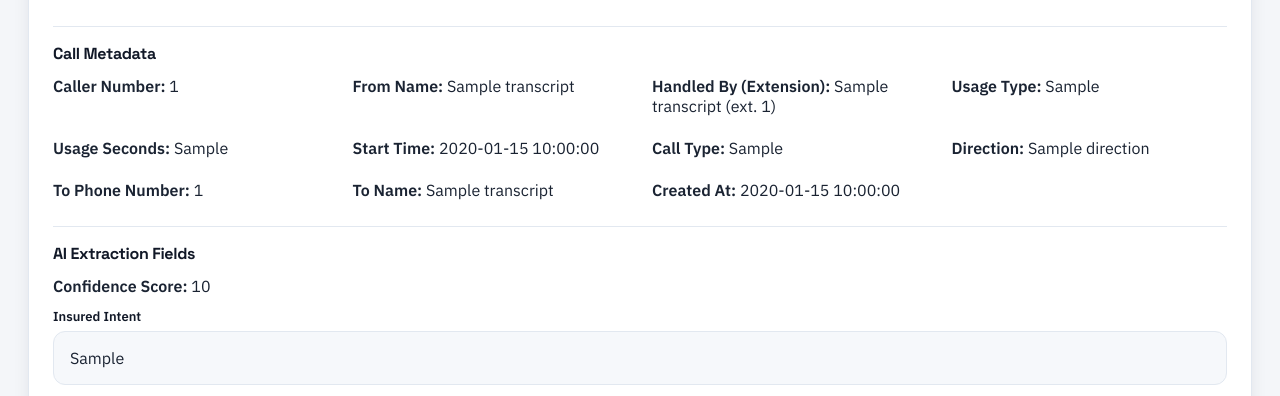
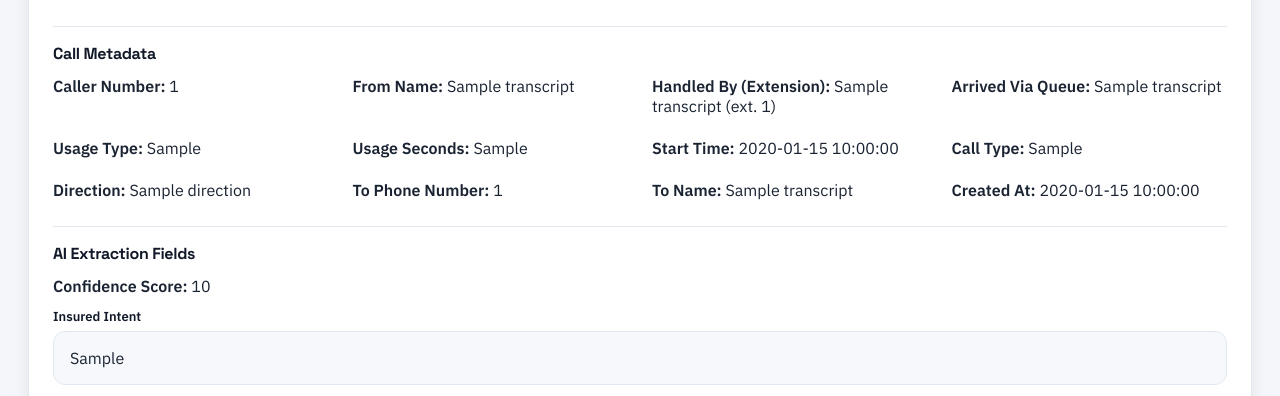
Before and after one commit to fredosaguilar/cbitranscripts, a FastAPI app: template templates/transcript_detail.html in a window 1280 px wide. Shown: the part 490-886 px from the top of the page. Run offline with FastAPI, Linux system fonts and the light colour scheme; the template is opened without the code that fills it: most values are stand-ins (such as "Sample title", 1, 10 or a date in 2020).

Commit message:
Attribute queue calls to the extension that answered, not the queue
Calls to the shared queue line produce a leg for the queue plus one per
extension it rang, so the previous logic could report the queue itself.
Leg selection now scores candidates: accepted legs win, the dialed
(queue) extension is penalized, queue-sounding names are penalized, and
legs with talk time are preferred. Verified against queue-answered,
direct, outbound, unanswered-queue, and empty-leg cases.

Also records the queue a call arrived through (queue_name), shown on the
list under Handled By and on the detail page as Arrived Via Queue.

Co-Authored-By: Claude Fable 5 <noreply@anthropic.com>
Claude-Session: https://claude.ai/code/session_01SXC6x6ecTLvfa3AFWK2YWF

```diff
--- a/database.py
+++ b/database.py
@@ -58,6 +58,7 @@ def run_safe_migrations():
         # RingCentral extension that actually handled the call on a shared line
         "ALTER TABLE transcript_responses ADD COLUMN IF NOT EXISTS extension_number VARCHAR",
         "ALTER TABLE transcript_responses ADD COLUMN IF NOT EXISTS extension_name VARCHAR",
+        "ALTER TABLE transcript_responses ADD COLUMN IF NOT EXISTS queue_name VARCHAR",
     ]
     try:
         with engine.connect() as conn:
--- a/main.py
+++ b/main.py
@@ -85,6 +85,7 @@ def on_startup():
         "ALTER TABLE transcript_responses ADD COLUMN IF NOT EXISTS agency_zoom_customer_name VARCHAR",
         "ALTER TABLE transcript_responses ADD COLUMN IF NOT EXISTS extension_number VARCHAR",
         "ALTER TABLE transcript_responses ADD COLUMN IF NOT EXISTS extension_name VARCHAR",
+        "ALTER TABLE transcript_responses ADD COLUMN IF NOT EXISTS queue_name VARCHAR",
     ]
     with engine.connect() as conn:
         for sql in migrations:
@@ -1261,6 +1262,7 @@ def create_transcript(
         from_name=data.from_name,
         extension_number=extension_number,
         extension_name=data.extension_name,
+        queue_name=data.queue_name,
         usage_type=data.usage_type,
         usage_sec=data.usage_sec,
         start_time=_parse_iso_datetime(data.start_time),
--- a/models.py
+++ b/models.py
@@ -73,6 +73,7 @@ class TranscriptResponse(Base):
     from_name = Column(String, nullable=True)
     extension_number = Column(String, nullable=True)
     extension_name = Column(String, nullable=True)
+    queue_name = Column(String, nullable=True)
     usage_type = Column(String, nullable=True)
     usage_sec = Column(Integer, nullable=True)
     start_time = Column(TIMESTAMP, nullable=True)
--- a/schemas.py
+++ b/schemas.py
@@ -48,6 +48,7 @@ class TranscriptCreate(BaseModel):
     from_name: Optional[str] = None
     extension_number: Optional[str] = None
     extension_name: Optional[str] = None
+    queue_name: Optional[str] = None
     usage_type: Optional[str] = None
     usage_sec: Optional[int] = None
     start_time: Optional[str] = None
@@ -83,6 +84,7 @@ class TranscriptCreate(BaseModel):
         "from_name",
         "extension_number",
         "extension_name",
+        "queue_name",
         "usage_type",
         "start_time",
         "call_type",
--- a/templates/transcript_detail.html
+++ b/templates/transcript_detail.html
@@ -86,6 +86,7 @@
                 {{ transcript.extension_name or "" }} (ext. {{ transcript.extension_number }})
                 {% else %}-{% endif %}
             </p>
+            <p><b>Arrived Via Queue:</b> {{ transcript.queue_name or "-" }}</p>
             <p><b>Usage Type:</b> {{ transcript.usage_type or "-" }}</p>
             <p><b>Usage Seconds:</b> {{ transcript.usage_sec if transcript.usage_sec is not none else "-" }}</p>
             <p><b>Start Time:</b> {{ transcript.start_time or "-" }}</p>
--- a/templates/transcripts.html
+++ b/templates/transcripts.html
@@ -120,6 +120,7 @@
                 <td>
                     {% if item.extension_number %}
                     {{ item.extension_name or "Ext." }}<br><small>ext. {{ item.extension_number }}</small>
+                    {% if item.queue_name %}<br><small>via {{ item.queue_name }}</small>{% endif %}
                     {% else %}
                     {{ item.owner_id }}
                     {% endif %}
```
